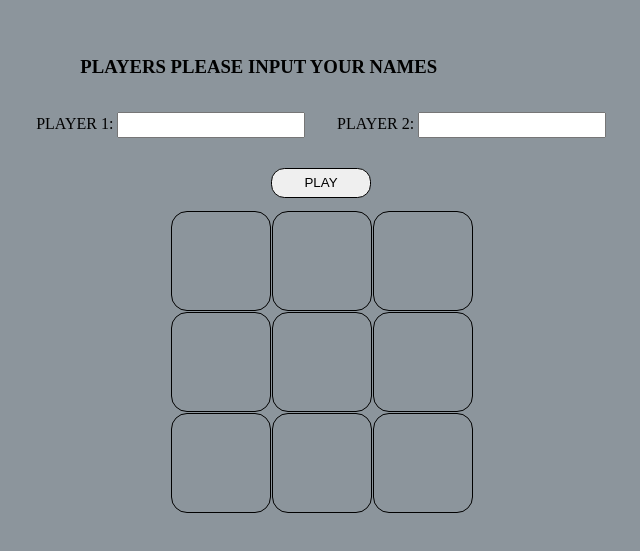
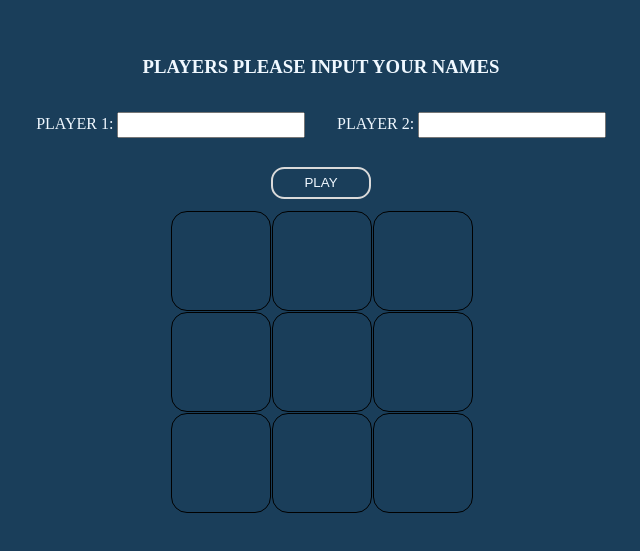
Before and after one commit to kaeloshuping/tic-tac-toe, a plain HTML site: page index.html in a window 1280 px wide. Shown: the part 125-676 px from the top of the page, without its empty margins (319-959 px from the left). Drawn offline with Linux system fonts and the light colour scheme.

Commit message:
changed background color and centered game header text

```diff
--- a/style.css
+++ b/style.css
@@ -12,24 +12,35 @@ html, body {
     flex-direction: column;
     justify-content: center;
     align-items: center;
-    background-color: rgb(140, 149, 156);
+    background-color: rgb(26, 62, 90);
 }
 
 #game-header {
-    width: 50%
+    width: 50%;
+    color: aliceblue;
 }
 
 #header-text {
-    width: 80%;
+    width: 75%;
     margin: auto;
+    display: flex;
+    justify-content: center;
 }
 
 #play-btn {
     width: 100px;
     margin: auto;
     padding: 0.5em;
-    border: 1px solid black;
+    border: 2px solid rgb(218, 218, 218);
     border-radius: 1em;
+    background-color: rgb(26, 62, 90);
+    color: aliceblue;
+}
+
+#play-btn:hover {
+    color: black;
+    background-color: aliceblue;
+    border: 2px solid aliceblue;
 }
 
 #game-container {
```
